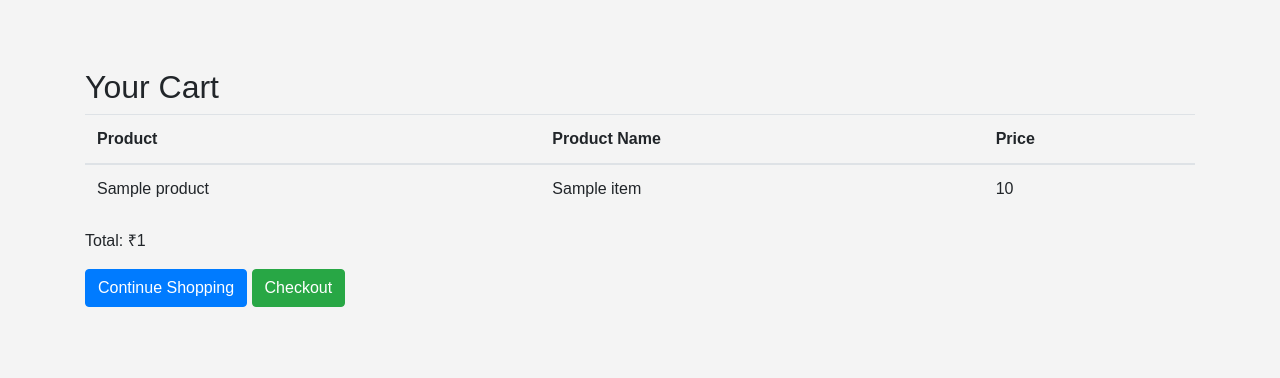
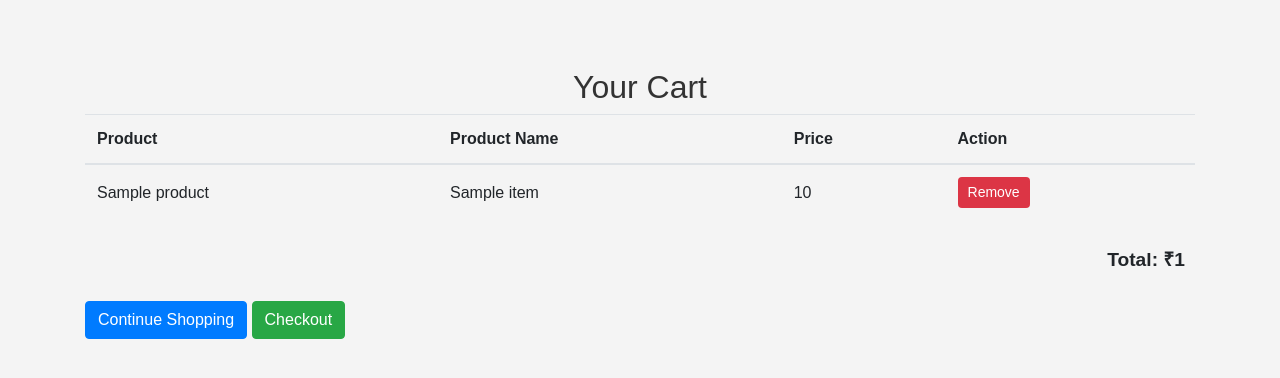
Before and after one commit to Nithakm/price_comparisonmca, a Flask app: template templates/cart.html in a window 1280 px wide. Shown: the top 378 px of the page. Run offline with Flask 3, Linux system fonts and the light colour scheme; the template is opened without the code that fills it: most values are stand-ins (such as "Sample title", 1, 10 or a date in 2020); some libraries are stand-ins or nearby versions.

Commit message:
Added a column REMOVE(To Remove Item From Cart) in Cart

```diff
--- a/app.py
+++ b/app.py
@@ -261,6 +261,32 @@
 
     return render_template('cart.html', cart_items=cart_items, total_price=total_price)
 
+@app.route('/remove_from_cart', methods=['POST'])
+def remove_from_cart():
+    user_id = session.get('user_id')
+    if not user_id:
+        return redirect(url_for('login_or_register'))
+
+    product_name = request.form.get('product_name')
+    product = request.form.get('product')
+
+    # Reference to the user's cart in Firestore
+    cart_ref = db.collection('carts').document(user_id)
+    cart_doc = cart_ref.get()
+
+    if cart_doc.exists:
+        cart_items = cart_doc.to_dict().get('items', [])
+
+        # Filter out the item to be removed, checking if 'product' and 'product_name' are present
+        updated_cart_items = [
+            item for item in cart_items
+            if not (item.get('product') == product and item.get('product_name') == product_name)
+        ]
+
+        # Update Firestore with the new list
+        cart_ref.update({"items": updated_cart_items})
+
+    return redirect(url_for('cart'))
 
 # Logic for Password reset function
 def send_password_reset_email(email):
--- a/templates/cart.html
+++ b/templates/cart.html
@@ -12,34 +12,30 @@
             padding: 20px;
             background-color: #f4f4f4;
         }
-        h1 {
+        h2 {
             text-align: center;
             color: #333;
         }
-        .cart-item {
-            border: 1px solid #ccc;
-            padding: 10px;
-            margin: 10px 0;
-            border-radius: 5px;
-            background-color: #fff;
+        .table td, .table th {
+            vertical-align: middle;
         }
-        .subtotal {
+        .cart-total {
             font-weight: bold;
             font-size: 1.2em;
+            text-align: right;
+            padding: 10px;
         }
-        .button {
-            display: block;
-            width: 150px;
-            margin: 20px auto;
-            padding: 10px;
-            background-color: #4CAF50;
+        .btn-remove {
+            background-color: #dc3545;
             color: white;
-            text-align: center;
-            text-decoration: none;
-            border-radius: 5px;
+            border: none;
+            padding: 5px 10px;
+            cursor: pointer;
+            font-size: 14px;
+            border-radius: 4px;
         }
-        .button:hover {
-            background-color: #45a049;
+        .btn-remove:hover {
+            background-color: #c82333;
         }
     </style>
 </head>
@@ -54,7 +50,7 @@
                             <th>Product</th>
                             <th>Product Name</th>
                             <th>Price</th>
-
+                            <th>Action</th>
                         </tr>
                     </thead>
                     <tbody>
@@ -63,7 +59,13 @@
                             <td>{{ item.product }}</td>
                             <td>{{ item.product_name }}</td>
                             <td>{{ item.price }}</td>
-
+                            <td>
+                                <form method="post" action="{{ url_for('remove_from_cart') }}">
+                                    <input type="hidden" name="product" value="{{ item.product }}">
+                                    <input type="hidden" name="product_name" value="{{ item.product_name }}">
+                                    <button type="submit" class="btn-remove">Remove</button>
+                                </form>
+                            </td>
                         </tr>
                         {% endfor %}
                     </tbody>
@@ -72,7 +74,7 @@
                     Total: ₹{{ total_price }}
                 </div>
                 <a href="{{ url_for('home') }}" class="btn btn-primary mt-3">Continue Shopping</a>
-                <a href="#" class="btn btn-success mt-3">Checkout</a> <!-- You can implement the checkout logic here -->
+                <a href="#" class="btn btn-success mt-3">Checkout</a>
             </div>
         </div>
     </div>
```
